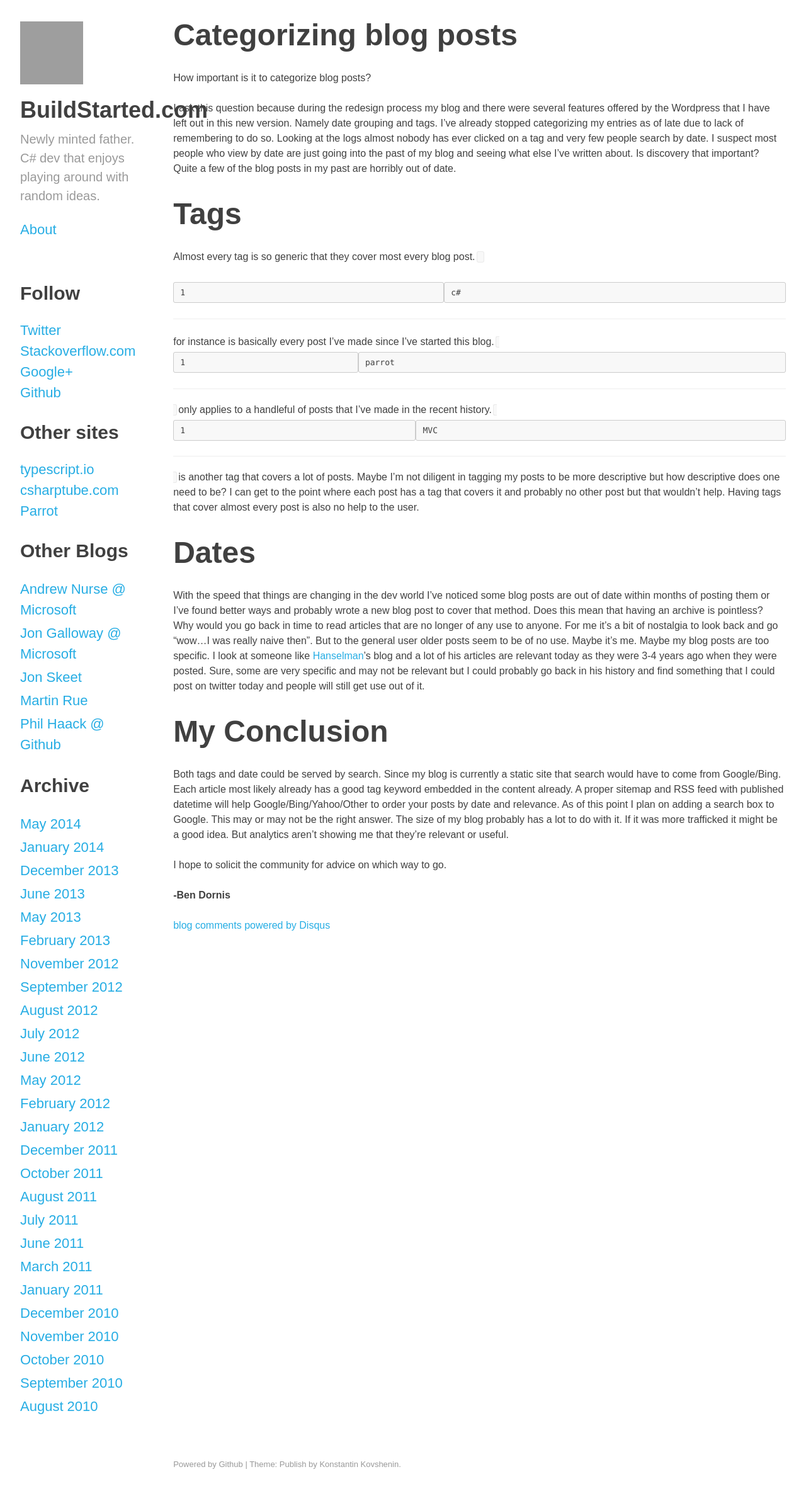
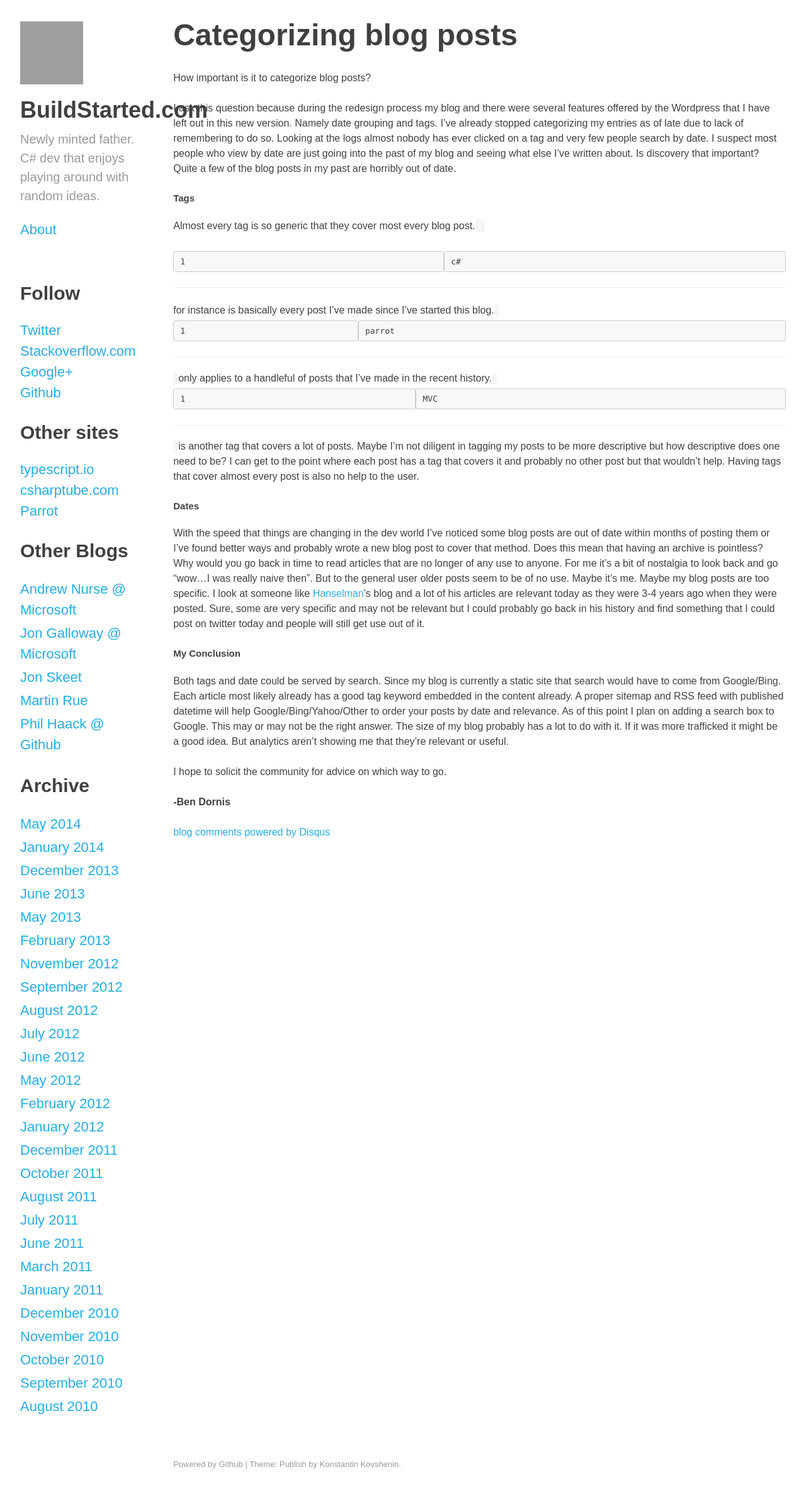
Before and after one commit to Buildstarted/buildstarted.com, a Jekyll site: the page built from _posts/2014-05-14-categorizing-blog-posts.md, in a window 1280 px wide. Shown: the whole page at 63% size. Built offline with Jekyll 4.4.1, drawn with Linux system fonts in a browser that asks for light colours; nearby versions of some CDN libraries; Markdown is read by kramdown in place of the engine named in the settings; comment, search, counter and statistics services are not loaded; grey boxes are pictures that could not be loaded.

Commit message:
fixed header tags

```diff
--- a/_posts/2014-05-14-categorizing-blog-posts.md
+++ b/_posts/2014-05-14-categorizing-blog-posts.md
@@ -7,13 +7,13 @@ How important is it to categorize blog posts?
 
 I ask this question because during the redesign process my blog and there were several features offered by the Wordpress that I have left out in this new version. Namely date grouping and tags. I've already stopped categorizing my entries as of late due to lack of remembering to do so. Looking at the logs almost nobody has ever clicked on a tag and very few people search by date. I suspect most people who view by date are just going into the past of my blog and seeing what else I've written about. Is discovery that important? Quite a few of the blog posts in my past are horribly out of date.
 
-#Tags
+###Tags
 Almost every tag is so generic that they cover most every blog post. `c#` for instance is basically every post I've made since I've started this blog. `parrot` only applies to a handleful of posts that I've made in the recent history. `MVC` is another tag that covers a lot of posts. Maybe I'm not diligent in tagging my posts to be more descriptive but how descriptive does one need to be? I can get to the point where each post has a tag that covers it and probably no other post but that wouldn't help. Having tags that cover almost every post is also no help to the user.
 
-#Dates
+###Dates
 With the speed that things are changing in the dev world I've noticed some blog posts are out of date within months of posting them or I've found better ways and probably wrote a new blog post to cover that method. Does this mean that having an archive is pointless? Why would you go back in time to read articles that are no longer of any use to anyone. For me it's a bit of nostalgia to look back and go "wow...I was really naive then". But to the general user older posts seem to be of no use. Maybe it's me. Maybe my blog posts are too specific. I look at someone like [Hanselman](http://hanselman.com)'s blog and a lot of his articles are relevant today as they were 3-4 years ago when they were posted. Sure, some are very specific and may not be relevant but I could probably go back in his history and find something that I could post on twitter today and people will still get use out of it.
 
-#My Conclusion
+###My Conclusion
 Both tags and date could be served by search. Since my blog is currently a static site that search would have to come from Google/Bing. Each article most likely already has a good tag keyword embedded in the content already. A proper sitemap and RSS feed with published datetime will help Google/Bing/Yahoo/Other to order your posts by date and relevance. As of this point I plan on adding a search box to Google. This may or may not be the right answer. The size of my blog probably has a lot to do with it. If it was more trafficked it might be a good idea. But analytics aren't showing me that they're relevant or useful.
 
 I hope to solicit the community for advice on which way to go.
```
